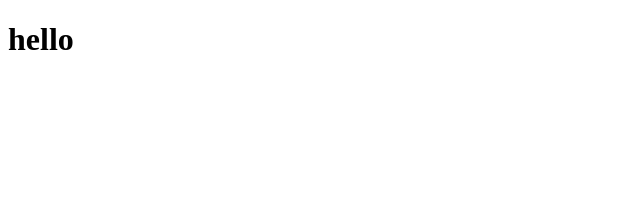
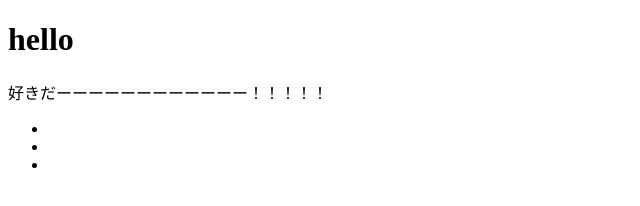
Before and after one commit to akira13sneaker/alex, a plain HTML site: page index.html in a window 1280 px wide. Shown: the whole page, without its empty margins (0-640 px from the left). Drawn offline with Linux system fonts and the light colour scheme.

Commit message:
好きだーーーーーーーーーーー！！！

```diff
--- a/index.html
+++ b/index.html
@@ -8,6 +8,13 @@
 </head>
 <body>
     <h1>hello</h1>
-    <p></p>
+    <p>好きだーーーーーーーーーーーー！！！！！</p>
+    <div>
+        <ul>
+            <li></li>
+            <li></li>
+            <li></li>
+        </ul>
+    </div>
 </body>
 </html>
```
